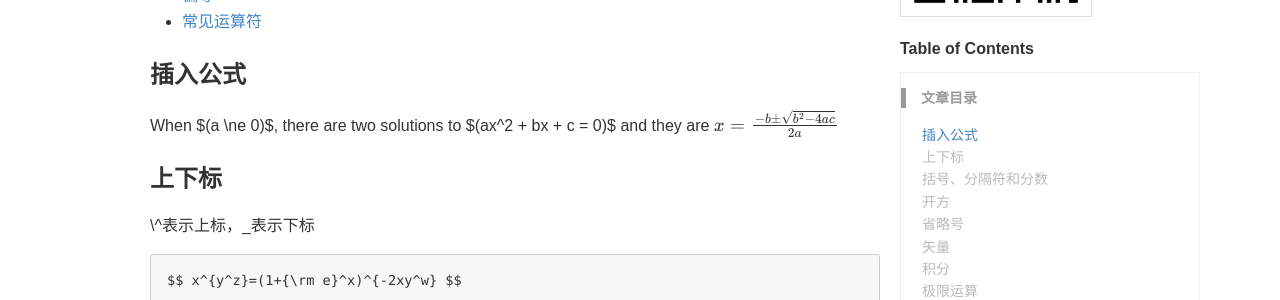
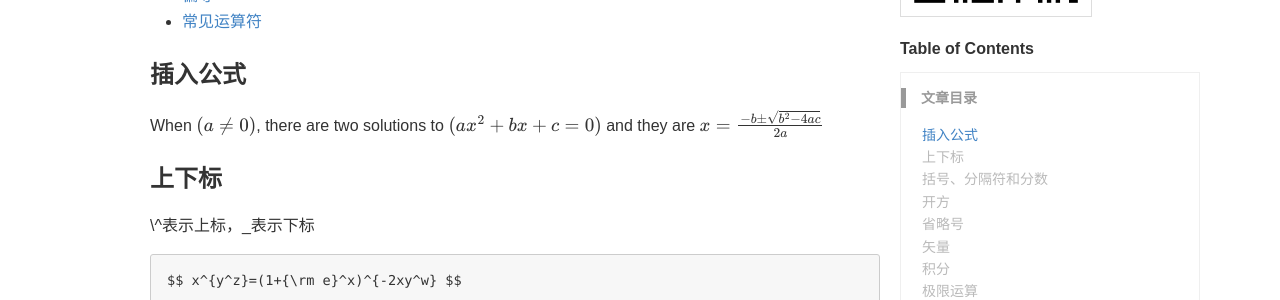
Before and after one commit to hengshuangliu/hengshuangliu.github.io, a Jekyll site: the page built from _wiki/markdown-mathjax.md, in a window 1280 px wide and 900 px high, scrolled down 363 px. Shown: the part 146-446 px from the top of the window. Built offline with Jekyll 4.4.1, drawn with Linux system fonts in a browser that asks for light colours; formulas are drawn with MathJax 3; comment, search, counter and statistics services are not loaded; some of the changed text lies outside the part shown.

Commit message:
modify formula represent in markdown-mathjax.md 20180721

```diff
--- a/_wiki/markdown-mathjax.md
+++ b/_wiki/markdown-mathjax.md
@@ -16,7 +16,7 @@ mathjax: true
 
 ### 插入公式
 
-When $(a \ne 0)$, there are two solutions to $(ax^2 + bx + c = 0)$ and they are
+When $$(a \ne 0)$$, there are two solutions to $$(ax^2 + bx + c = 0)$$ and they are
 $$x = {-b \pm \sqrt{b^2-4ac} \over 2a}$$
 
 ### 上下标
@@ -72,8 +72,8 @@ $$ \lim_{n \to +\infty} \frac{1}{n(n+1)} \quad and \quad \lim_{x\leftarrow{示
 
 | 显示    | Markdown |  显示    | Markdown |
 | -----: | ------  | ------: | -------  |
-| $\alpha$  | \$\alpha$ | $\beta$ | \$\beta$ |
-| $\gamma$ | \$\gamma$ | $\delta$  | \$\delta$  |
+| $$\alpha$$ | \$\alpha$ | $$\beta$$ | \$\beta$ |
+| $$\gamma$$ | \$\gamma$ | $$\delta$$ |\$\delta$  |
 | $\epsilon$ | \$\epsilon$ | $\zeta$ |\$\zeta$ |
 |$\eta$ | \$\eta$ | $\theta$  |  \$\theta$ |
 | $\iota$ | \$\iota$ | $\kappa$  | \$\kappa$ |
```
